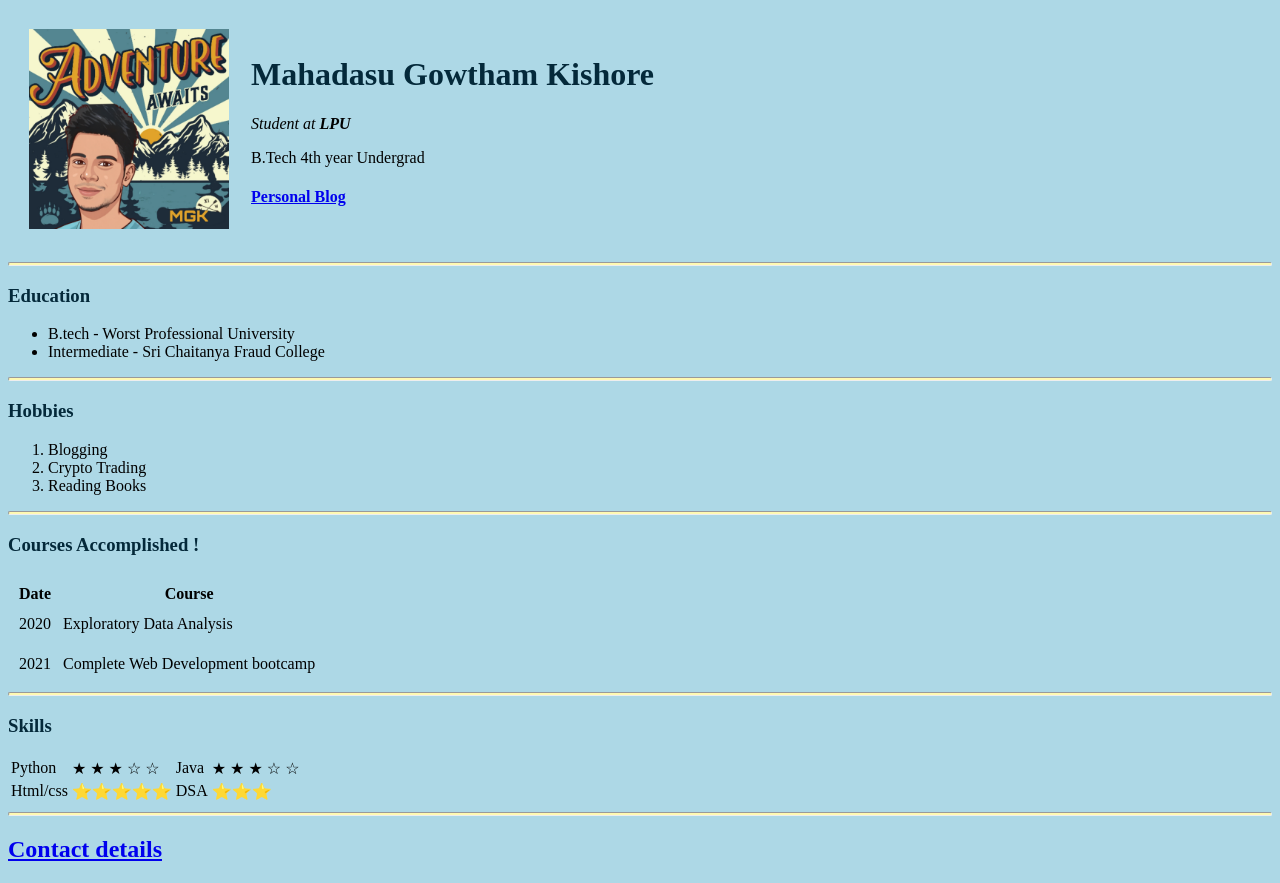
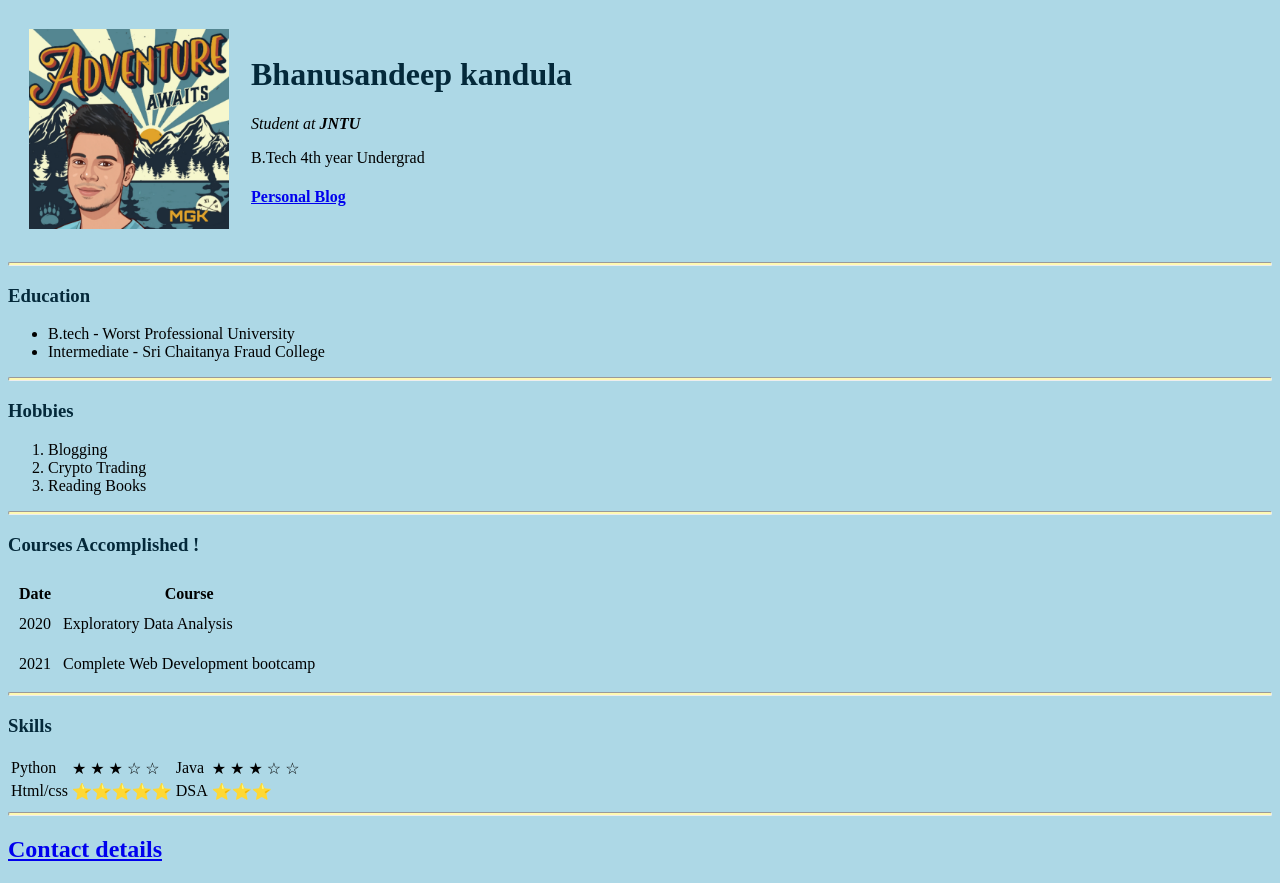
Before and after one commit to Bhanusandeepkandula/initialcv.github.io, a plain HTML site: page index.html in a window 1280 px wide. Drawn offline with Linux system fonts and the light colour scheme.

Commit message:
Update index.html

```diff
--- a/index.html
+++ b/index.html
@@ -14,11 +14,11 @@
         <tr>
             <td><img src="PicsArt_12-13-12.17.41.jpg" alt="MGK image" width="200" height="200"></td>
 
-           <td> <h1>Mahadasu Gowtham Kishore</h1>
-            <p> <em>Student at <strong>LPU</strong></em></p>
+           <td> <h1>Bhanusandeep kandula</h1>
+            <p> <em>Student at <strong>JNTU</strong></em></p>
 
             <p>B.Tech 4th year Undergrad</p>
-            <h4><a href="https://mgowthamkishore.blogspot.com/2021/12/adventure-awaits-blog-intro-your-title.html">Personal Blog</a></h4>
+            <h4><a href="dd">Personal Blog</a></h4>
             <td>
         </tr>
     </table>
```
